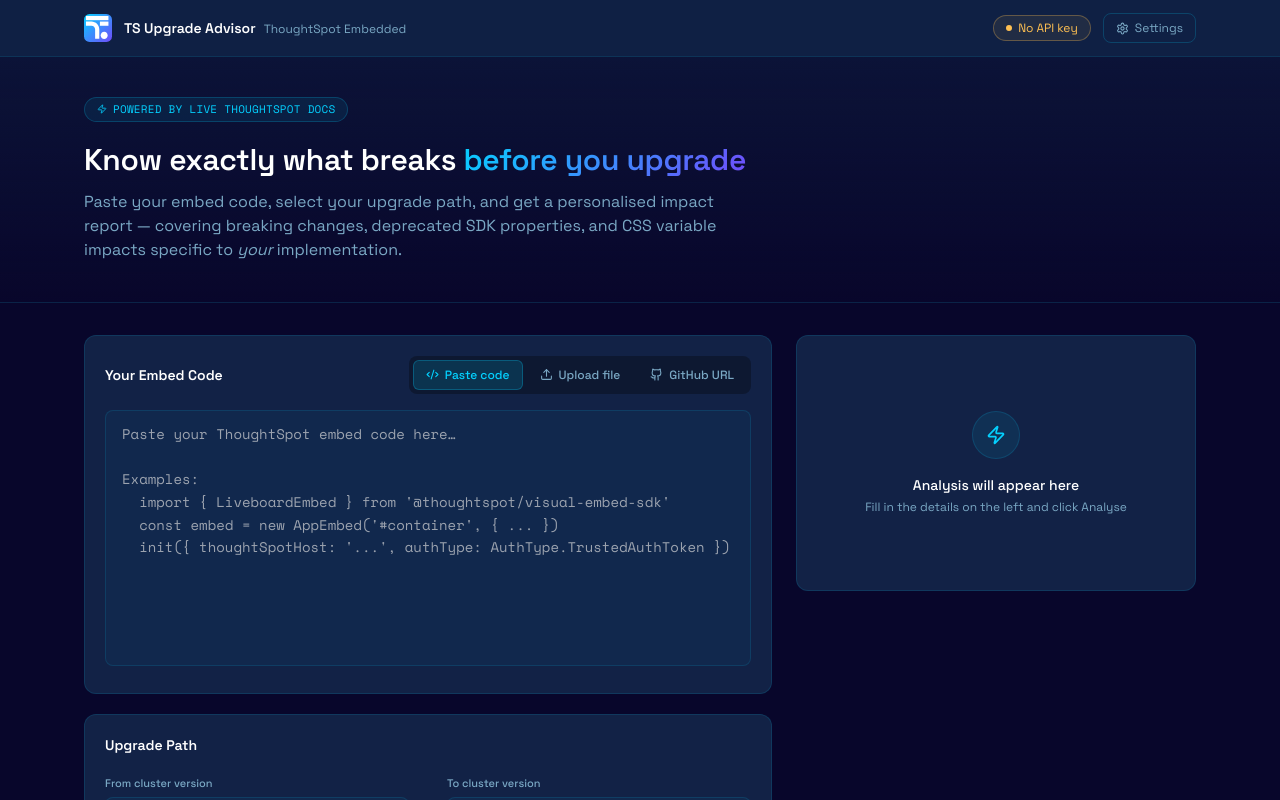
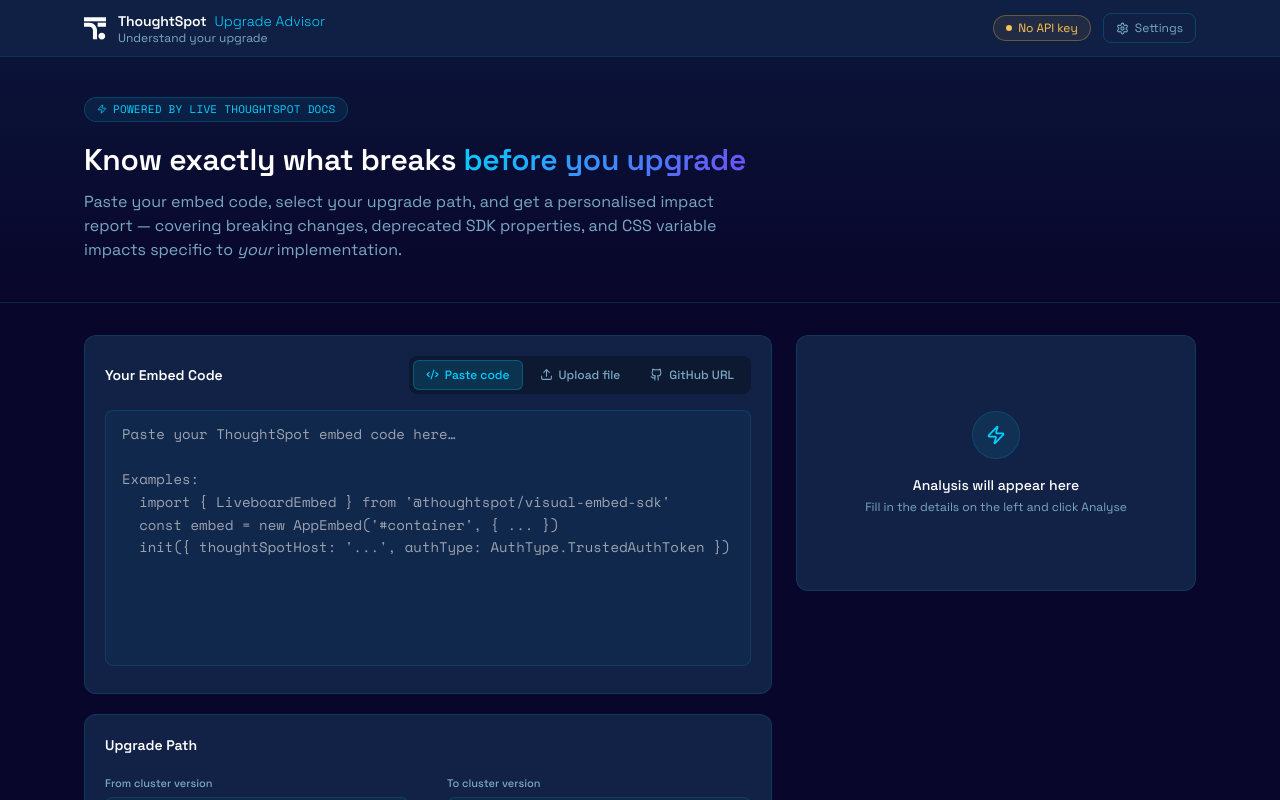
Before and after one commit to charlie-lennox-ts/ts-upgrade-advisor, a Next.js app: page / in a window 1280 px wide. Shown: the top 800 px of the page. Built offline with nearby package versions, Linux system fonts and the light colour scheme.

Commit message:
fix: clean TS logo, no box, subtitle added

```diff
--- a/src/app/page.tsx
+++ b/src/app/page.tsx
@@ -58,29 +58,21 @@
               className="sticky top-0 z-40 backdrop-blur-sm">
         <div className="max-w-6xl mx-auto px-5 h-14 flex items-center justify-between">
           <div className="flex items-center gap-3">
-            {/* ThoughtSpot icon mark — just the T-shape and dot */}
-            <svg width="28" height="28" viewBox="0 0 35 35" fill="none" xmlns="http://www.w3.org/2000/svg">
-              <rect width="35" height="35" rx="7" fill="url(#ts-grad)" />
-              <g transform="scale(0.82) translate(3, 3)">
-                <path d="M34.2692 0H0V6.40435H34.2692V0Z" fill="white"/>
-                <path d="M34.2698 8.53918H21.249V14.9435H34.2698V8.53918Z" fill="white"/>
-                <path d="M8.31917 8.53918H0V14.9435H8.31917C11.4274 14.9435 13.9611 17.5 13.9611 20.6363V34.5783H20.3082V20.6363C20.3082 13.9684 14.9275 8.53918 8.31917 8.53918Z" fill="white"/>
-                <path d="M27.766 24.247C24.8275 24.247 22.4375 26.6585 22.4375 29.6235C22.4375 32.5885 24.8275 35 27.766 35C30.7044 35 33.0944 32.5885 33.0944 29.6235C33.0944 26.6585 30.7044 24.247 27.766 24.247Z" fill="white"/>
-              </g>
-              <defs>
-                <linearGradient id="ts-grad" x1="0" y1="0" x2="35" y2="35" gradientUnits="userSpaceOnUse">
-                  <stop offset="0%" stopColor="#04D1FF"/>
-                  <stop offset="100%" stopColor="#714BFB"/>
-                </linearGradient>
-              </defs>
+            {/* ThoughtSpot icon — white paths, no box */}
+            <svg width="22" height="23" viewBox="0 0 46 47" fill="none" xmlns="http://www.w3.org/2000/svg">
+              <path d="M45.9298 0H0V8.50682H45.9298V0Z" fill="white"/>
+              <path d="M45.9278 11.3438H28.4766V19.8506H45.9278V11.3438Z" fill="white"/>
+              <path d="M11.1499 11.3438H0V19.8506H11.1499C15.3158 19.8506 18.7115 23.2463 18.7115 27.4122V45.9312H27.2183V27.4122C27.2183 18.5553 20.0068 11.3438 11.1499 11.3438Z" fill="white"/>
+              <path d="M37.2118 32.207C33.2735 32.207 30.0703 35.4102 30.0703 39.3486C30.0703 43.2869 33.2735 46.4901 37.2118 46.4901C41.1502 46.4901 44.3534 43.2869 44.3534 39.3486C44.3534 35.4102 41.1502 32.207 37.2118 32.207Z" fill="white"/>
             </svg>
-            <div className="flex items-baseline gap-2">
-              <span className="font-semibold text-white text-sm" style={{ fontFamily: 'Space Grotesk' }}>
-                TS Upgrade Advisor
-              </span>
-              <span className="text-xs hidden sm:inline" style={{ color: '#7AA8C4' }}>
-                ThoughtSpot Embedded
-              </span>
+            <div>
+              <div className="flex items-baseline gap-2">
+                <span className="font-semibold text-white text-sm" style={{ fontFamily: 'Space Grotesk', letterSpacing: '-0.01em' }}>
+                  ThoughtSpot
+                </span>
+                <span className="text-sm font-light" style={{ color: '#04D1FF' }}>Upgrade Advisor</span>
+              </div>
+              <p className="text-xs" style={{ color: '#7AA8C4', marginTop: '-1px' }}>Understand your upgrade</p>
             </div>
           </div>
 
```
